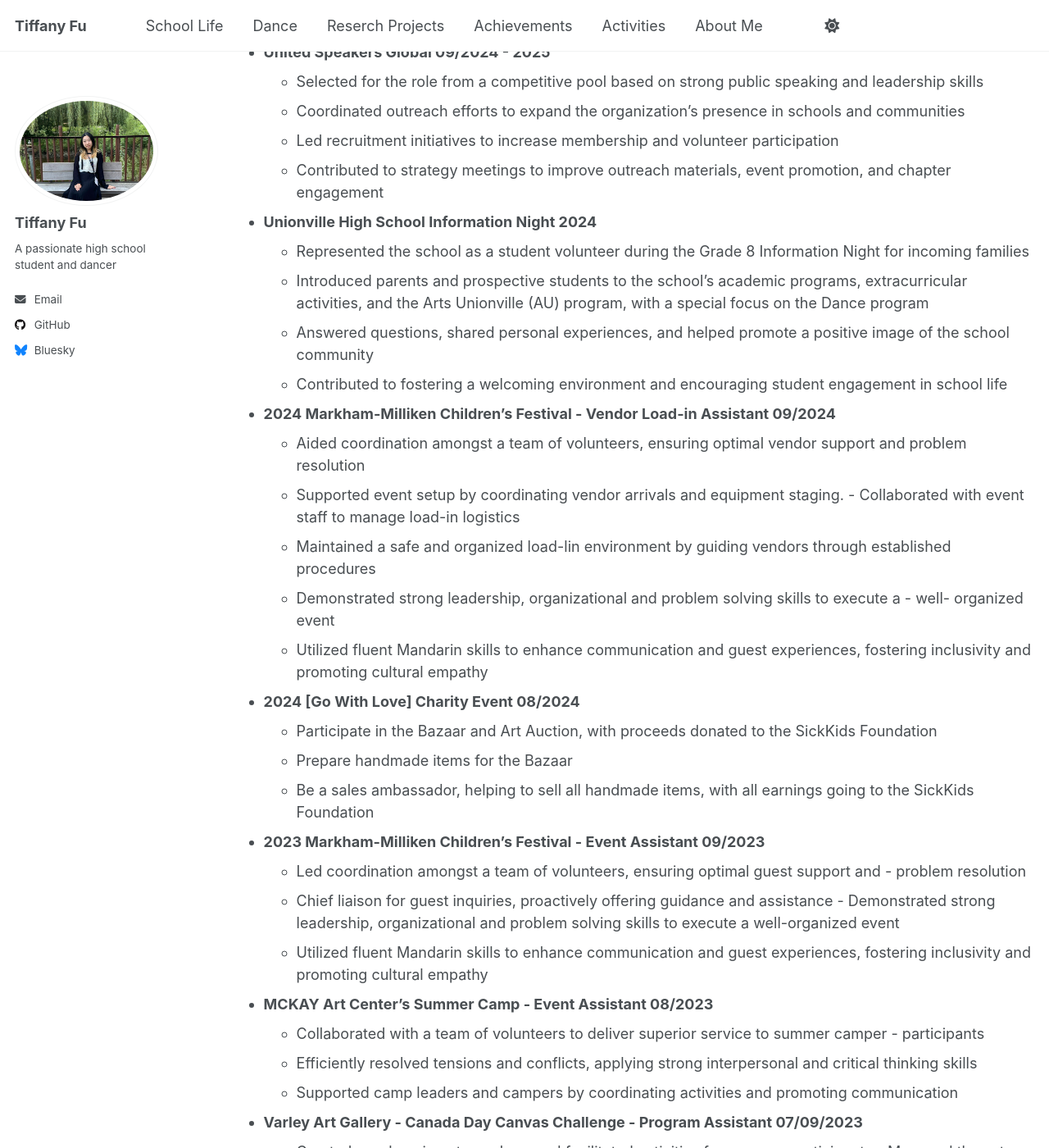
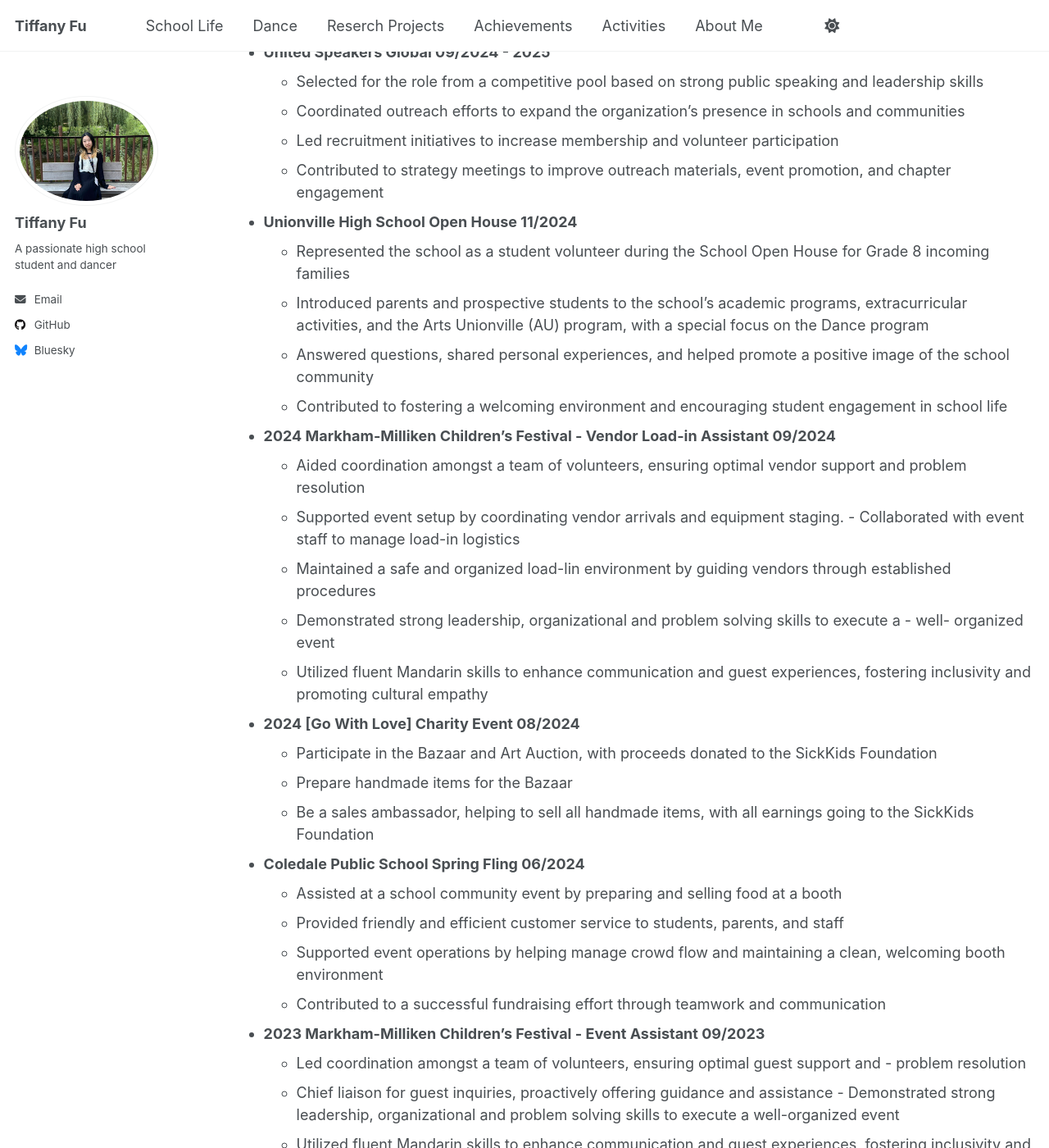
Before and after one commit to TiffanyJTFu/TiffanyFu, a Jekyll site: the page built from _pages/cv.md, in a window 1280 px wide and 1400 px high, scrolled down 2086 px. Shown: the whole window at 82% size. Built offline with Jekyll 4.4.1, drawn with Linux system fonts in a browser that asks for light colours; a script that is not in the unit is left out.

Commit message:
Update cv.md

```diff
--- a/_pages/cv.md
+++ b/_pages/cv.md
@@ -70,8 +70,8 @@ VOLUNTEER EXPERIENCE
    * Coordinated outreach efforts to expand the organization’s presence in schools and communities
    * Led recruitment initiatives to increase membership and volunteer participation
    * Contributed to strategy meetings to improve outreach materials, event promotion, and chapter engagement
-* **Unionville High School Information Night 2024**
-   * Represented the school as a student volunteer during the Grade 8 Information Night for incoming
+* **Unionville High School Open House 11/2024**
+   * Represented the school as a student volunteer during the School Open House for Grade 8 incoming
   families
    * Introduced parents and prospective students to the school’s academic programs, extracurricular
   activities, and the Arts Unionville (AU) program, with a special focus on the Dance program
@@ -95,6 +95,12 @@ VOLUNTEER EXPERIENCE
   * Prepare handmade items for the Bazaar
   * Be a sales ambassador, helping to sell all handmade items, with all earnings going to the SickKids
   Foundation
+* **Coledale Public School Spring Fling 06/2024**
+  * Assisted at a school community event by preparing and selling food at a booth
+  * Provided friendly and efficient customer service to students, parents, and staff
+  * Supported event operations by helping manage crowd flow and maintaining a clean, welcoming
+    booth environment
+  * Contributed to a successful fundraising effort through teamwork and communication
 * **2023 Markham-Milliken Children's Festival - Event Assistant 09/2023**
   * Led coordination amongst a team of volunteers, ensuring optimal guest support and - problem
   resolution
```
